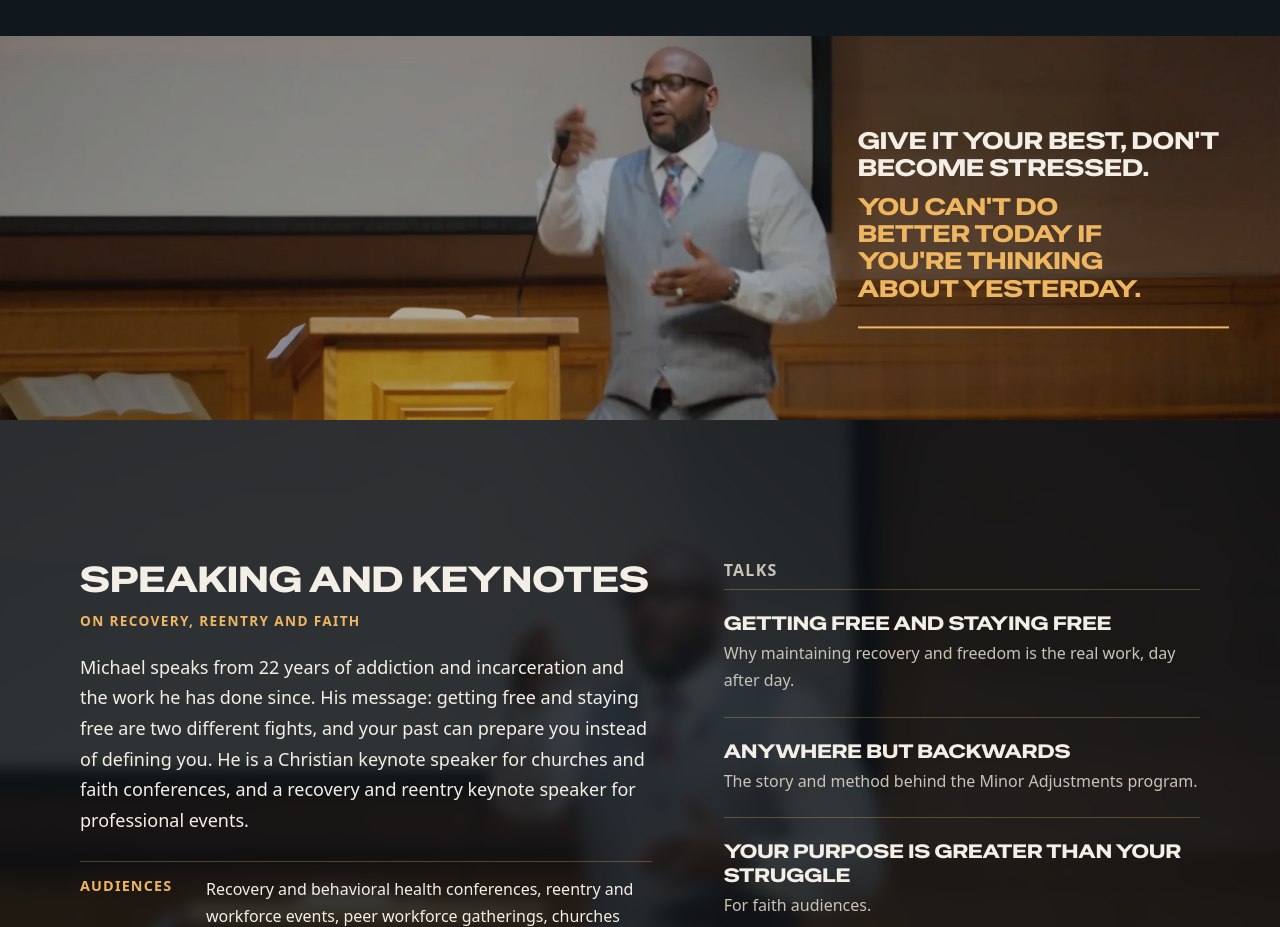
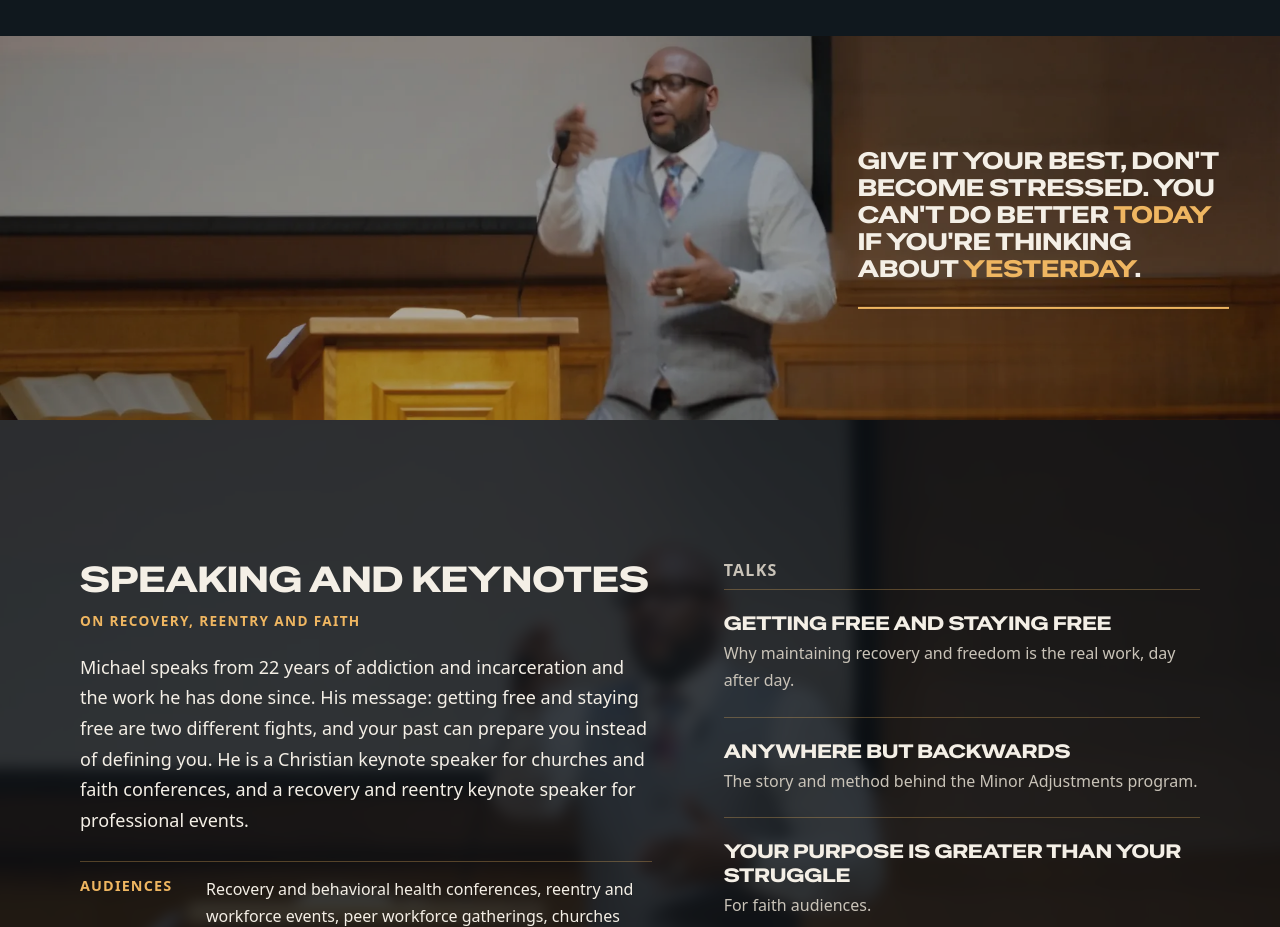
Before and after one commit to SarahWilsonConsulting/mwj-test, a plain HTML site: page variation-b/index.html in a window 1280 px wide. Shown: the part 6460-7387 px from the top of the page. Drawn offline with Linux system fonts and the light colour scheme.

Commit message:
Variation B: highlight today and yesterday in the stage quote
Co-Authored-By: Claude Sonnet 5.5 <noreply@anthropic.com>
Claude-Session: https://claude.ai/code/session_01KweahwrVVyjmtTxikarthE

```diff
--- a/variation-b/index.html
+++ b/variation-b/index.html
@@ -215,7 +215,7 @@
 
 <div class="band">
   <div class="parallax" role="img" aria-label="Michael L. Williams Jr. speaking from a pulpit in a church sanctuary."></div>
-  <blockquote class="band-quote"><p>Give it your best, don't become stressed. <span>You can't do better today if you're thinking about yesterday.</span></p></blockquote>
+  <blockquote class="band-quote"><p>Give it your best, don't become stressed. You can't do better <em>today</em> if you're thinking about <em>yesterday</em>.</p></blockquote>
 </div>
 
 <section id="speaking" class="stage">
--- a/variation-b/styles.css
+++ b/variation-b/styles.css
@@ -185,7 +185,7 @@ section { padding: 112px 0; }
 .band::after { content: ""; position: absolute; inset: 0; background: rgba(11, 16, 20, .32); pointer-events: none; }
 .band-quote { position: absolute; z-index: 1; right: 4vw; top: 50%; transform: translateY(-50%); width: 29vw; margin: 0; }
 .band-quote p { margin: 0; padding-bottom: 24px; border-bottom: 2px solid var(--gold); font-size: clamp(.95rem, 1.85vw, 2rem); line-height: 1.15; color: var(--ivory); text-wrap: balance; }
-.band-quote span { display: block; margin-top: .5em; color: var(--gold); }
+.band-quote em { font-style: normal; color: var(--gold); }
 .stage { position: relative; overflow: hidden; background: var(--ink); padding: 140px 0; }
 .stage-bg { position: absolute; inset: -24px; background: url("img/michael-stage-photo.webp") 54% 30% / cover no-repeat; filter: blur(7px); }
 .stage::before { content: ""; position: absolute; inset: 0; z-index: 1; background: rgba(11, 16, 20, .8); }
```
